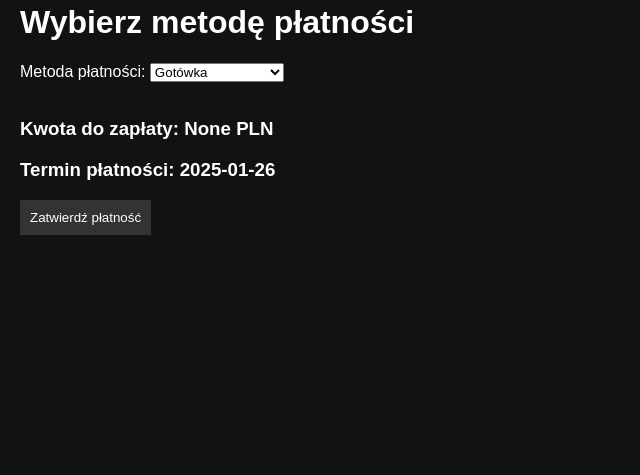
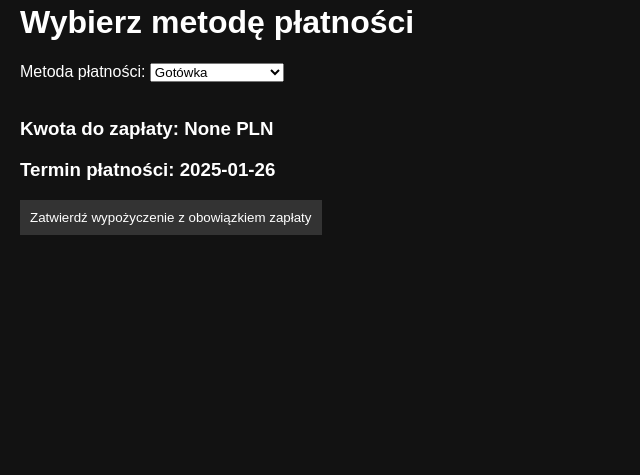
Before and after one commit to Macsok/Full-Stack-Rental-Application, a Flask app: page /payment_detail/1/1 in a window 1280 px wide. Shown: the part 168-643 px from the top of the page, without its empty margins (0-640 px from the left). Run offline with Flask 3, Linux system fonts and the light colour scheme.

Commit message:
skip rental details

```diff
--- a/web/app.py
+++ b/web/app.py
@@ -280,7 +280,7 @@
             delta_days = (return_date_obj - rental_date_obj).days
             total_price = delta_days * price_per_day if delta_days > 0 else 0
 
-        if request.method == 'POST':
+        if 1==1:
 
 
 
--- a/web/templates/payment_detail.html
+++ b/web/templates/payment_detail.html
@@ -23,7 +23,7 @@
         <h3>Kwota do zapłaty: {{ amount }} PLN</h3>
         <h3>Termin płatności: {{ payment_date }}</h3>
 
-        <button type="submit">Zatwierdź płatność</button>
+        <button type="submit">Zatwierdź wypożyczenie z obowiązkiem zapłaty</button>
     </form>
 </body>
 </html>
```
